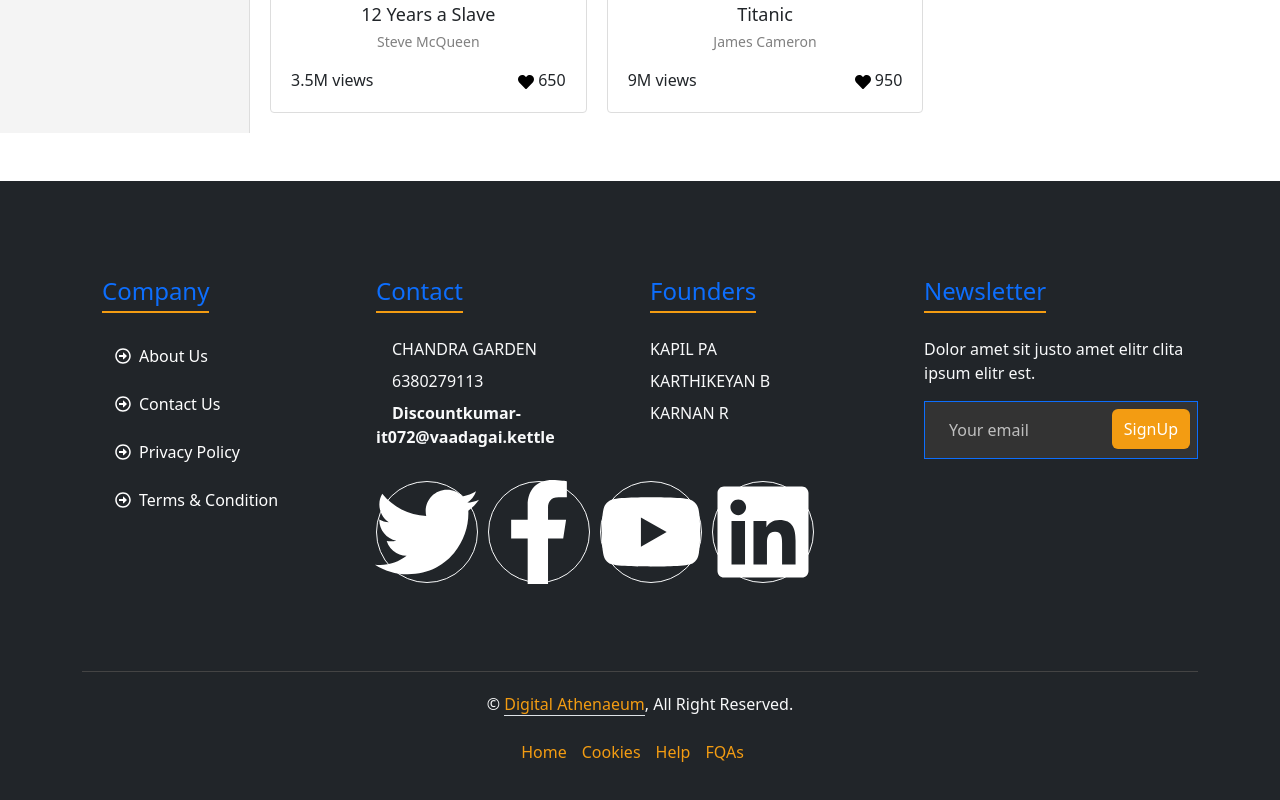
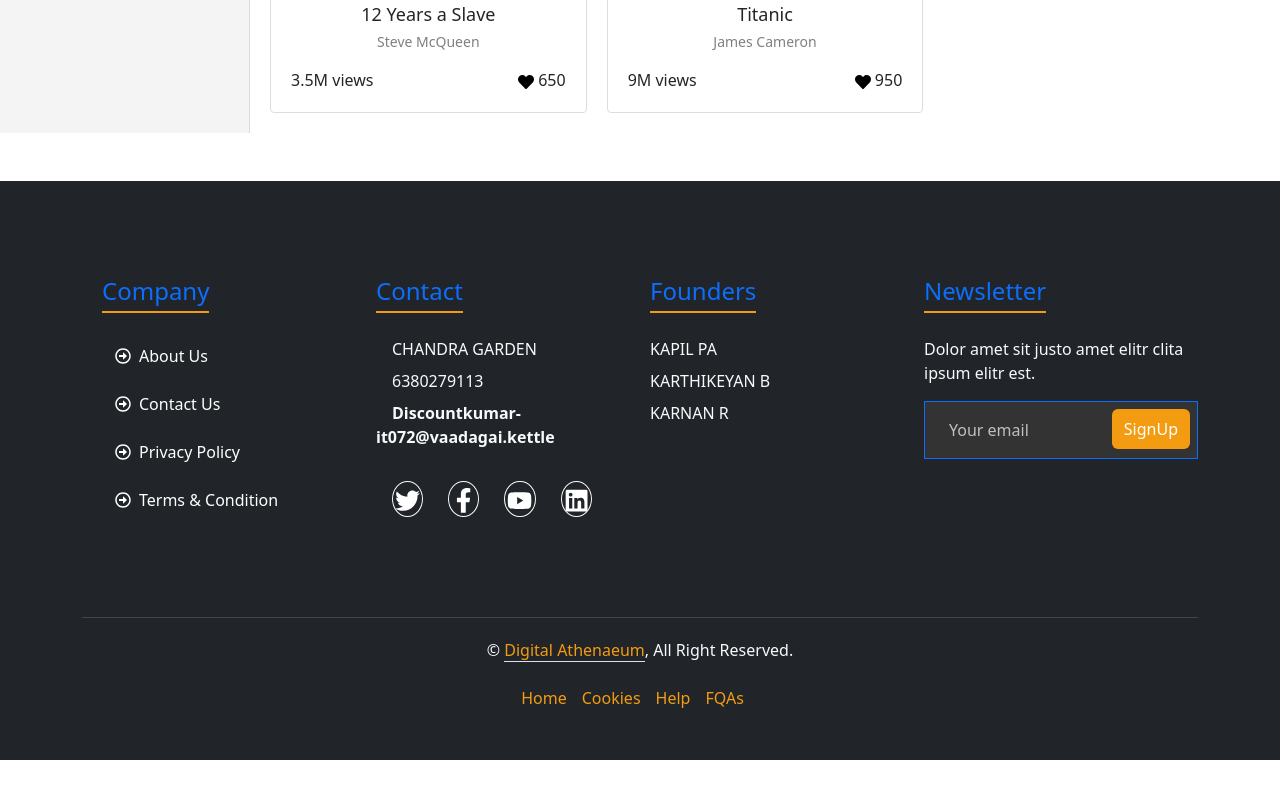
Before and after one commit to KapilPalanivel/digital_athenaeum, a React (Create React App) app: page /movies in a window 1280 px wide. Shown: the part 1989-2789 px from the top of the page. After the commit the page ends 2749 px from the top, so only its background shows below. Built offline with nearby package versions, Linux system fonts and the light colour scheme.

Commit message:
After complete footer page

```diff
--- a/src/Componenets/Footer/Footer.css
+++ b/src/Componenets/Footer/Footer.css
@@ -36,17 +36,22 @@
 }
 
 .footer .btn-social {
-  margin-right: 10px;
+  margin-right: 9px;
   color: #ffffff;
   border-radius: 50%;
-  padding: 10px;
-  font-size: 1.2rem;
+  padding: 5px; /* Reduced padding */
+  font-size: 1rem; /* Reduced font size */
   transition: background-color 0.3s ease, color 0.3s ease;
+  margin-left: 16px;
 }
 
 .footer .btn-social:hover {
   color: #ffffff;
   background-color: #f39c12;
+}
+
+.footer .btn-social .icon {
+  font-size: 1.2rem; /* Adjust icon size */
 }
 
 .footer .form-control {
--- a/src/Componenets/Footer/Footer.jsx
+++ b/src/Componenets/Footer/Footer.jsx
@@ -56,7 +56,7 @@
               <div className="d-flex pt-4">
                 {socialLinks.map((social, index) => (
                   <a key={index} className="btn btn-outline-light btn-social" href="">
-                    {React.createElement(social.icon, { className: 'display-1', style: { transform: `scale(${social.scale})` } })}
+                    {React.createElement(social.icon, { className: 'icon display-1', style: { transform: `scale(${social.scale})` } })}
                   </a>
                 ))}
               </div>
```
